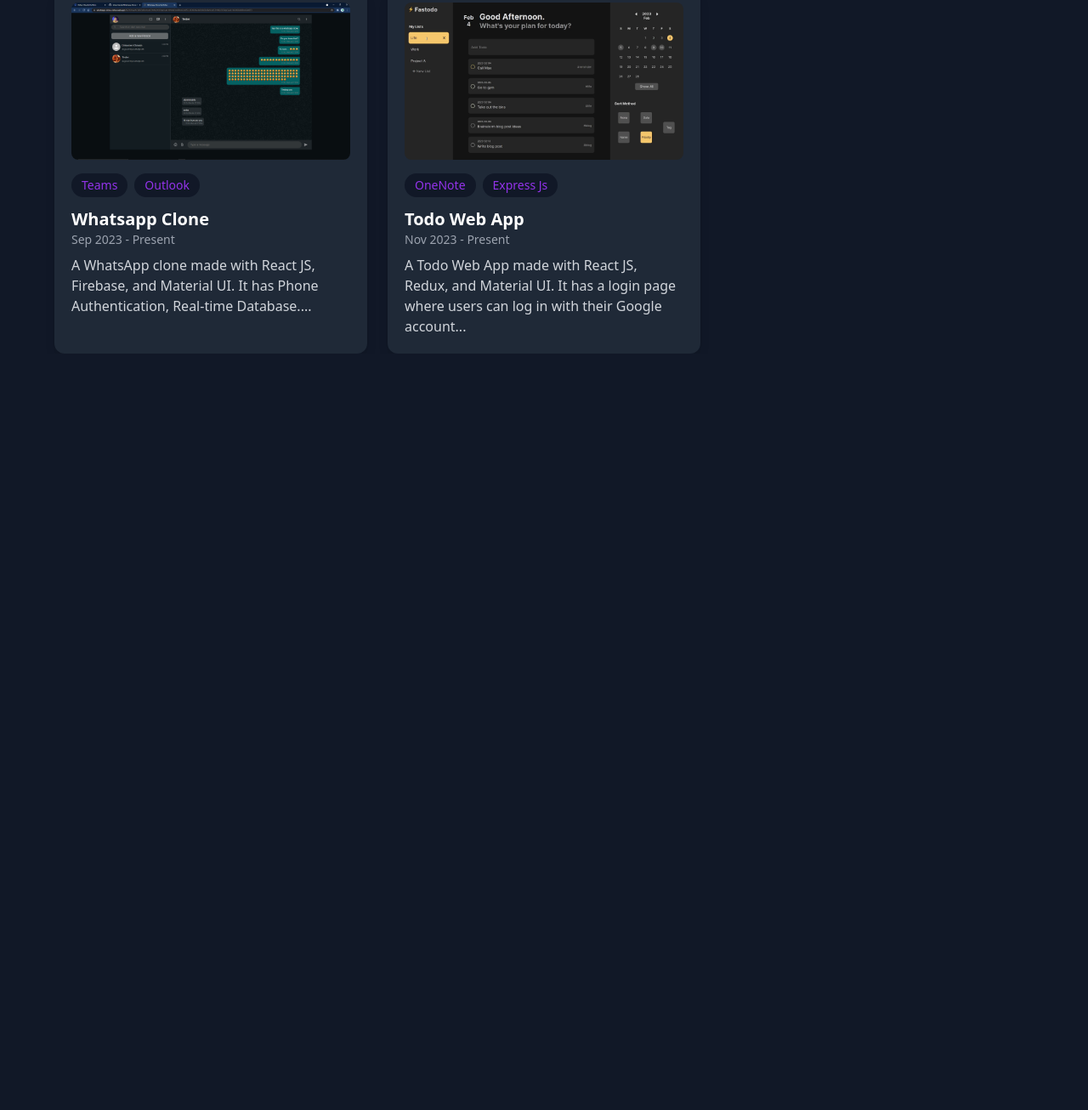
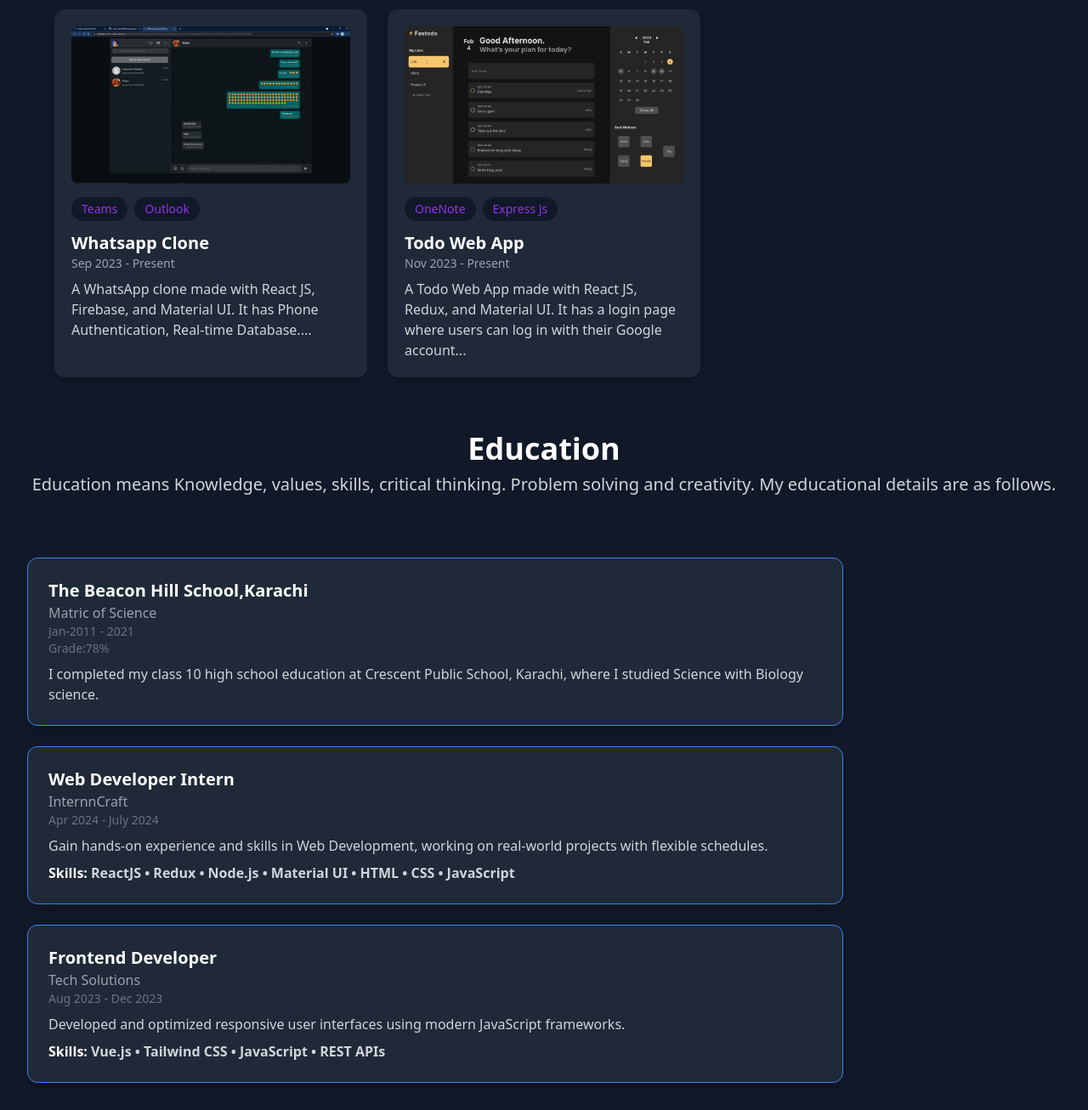
Before and after one commit to ameermoosa/portfolio, a plain HTML site: page index.html in a window 1280 px wide. Shown: the part 3283-4589 px from the top of the page at 85% size. Before the commit the page ends 3699 px from the top, so only its background shows below. Drawn offline with nearby package versions, Linux system fonts and the light colour scheme.

Commit message:
Update index.html

```diff
--- a/index.html
+++ b/index.html
@@ -282,7 +282,7 @@
   </div>
 </div>
 <!-- ---------------------------projects------------------------------ -->
-<div class="w-full max-w-4xl text-center p-6 pl-[135px]">
+<div class="w-full  text-center  pb-12 pt-14">
   <h2 class="text-3xl md:text-4xl font-bold text-white ">Projects</h2>
   <p class="text-gray-300 mt-2 text-lg">
       I have worked on a wide range of projects. From web apps to android apps. Here are some of my projects.
@@ -363,6 +363,45 @@
       <p class="text-gray-300">A Todo Web App made with React JS, Redux, and Material UI. It has a login page where users can log in with their Google account...</p>
   </div>
 </div>
+<!-- ---------------------------Education------------------------- -->
+<section class="text-center pt-16 pb-4  text-white px-4">
+  <h2 class="text-3xl md:text-4xl font-bold">Education</h2>
+  <p class="text-gray-300 mt-2 text-lg md:text-xl">
+     Education means Knowledge, values, skills, critical thinking. Problem solving and creativity. My educational details are as follows.
+  </p>
+</section>
+<div class="w-full max-w-5xl   p-8 mt-6">
+
+<div class="space-y-6  ">
+    <!-- Experience Box 1 -->
+    <div class="bg-gray-800 p-6 rounded-xl border  border-blue-500 shadow-lg transform transition-all hover:scale-105 hover:shadow-2xl">
+        <h3 class="text-xl font-bold text-white">The Beacon Hill School,Karachi</h3>
+        <!-- <img src="TBH.png" alt=""> -->
+        <p class="text-gray-400">Matric of Science</p>
+        <p class="text-sm text-gray-500">Jan-2011 - 2021</p>
+        <p class="text-sm text-gray-500">Grade:78%</p>
+        <p class="mt-2 text-gray-300">I completed my class 10 high school education at Crescent Public School, Karachi, where I studied Science with Biology science.</p>
+        <!-- <p class="mt-2 font-semibold text-white">Skills: <span class="text-gray-300">ReactJS • Bootstrap • Tailwind • JavaScript • TypeScript • Node.js • Next.js • MongoDB</span></p> -->
+    </div>
+
+    <!-- Experience Box 2 -->
+    <div class="bg-gray-800 p-6 rounded-xl border border-blue-500 shadow-lg transform transition-all hover:scale-105 hover:shadow-2xl">
+        <h3 class="text-xl font-bold text-white">Web Developer Intern</h3>
+        <p class="text-gray-400">InternnCraft</p>
+        <p class="text-sm text-gray-500">Apr 2024 - July 2024</p>
+        <p class="mt-2 text-gray-300">Gain hands-on experience and skills in Web Development, working on real-world projects with flexible schedules.</p>
+        <p class="mt-2 font-semibold text-white">Skills: <span class="text-gray-300">ReactJS • Redux • Node.js • Material UI • HTML • CSS • JavaScript</span></p>
+    </div>
+
+    <!-- Experience Box 3 -->
+    <div class="bg-gray-800 p-6 rounded-xl border border-blue-500 shadow-lg transform transition-all hover:scale-105 hover:shadow-2xl">
+        <h3 class="text-xl font-bold text-white">Frontend Developer</h3>
+        <p class="text-gray-400">Tech Solutions</p>
+        <p class="text-sm text-gray-500">Aug 2023 - Dec 2023</p>
+        <p class="mt-2 text-gray-300">Developed and optimized responsive user interfaces using modern JavaScript frameworks.</p>
+        <p class="mt-2 font-semibold text-white">Skills: <span class="text-gray-300">Vue.js • Tailwind CSS • JavaScript • REST APIs</span></p>
+    </div>
+
 
 
 
```
